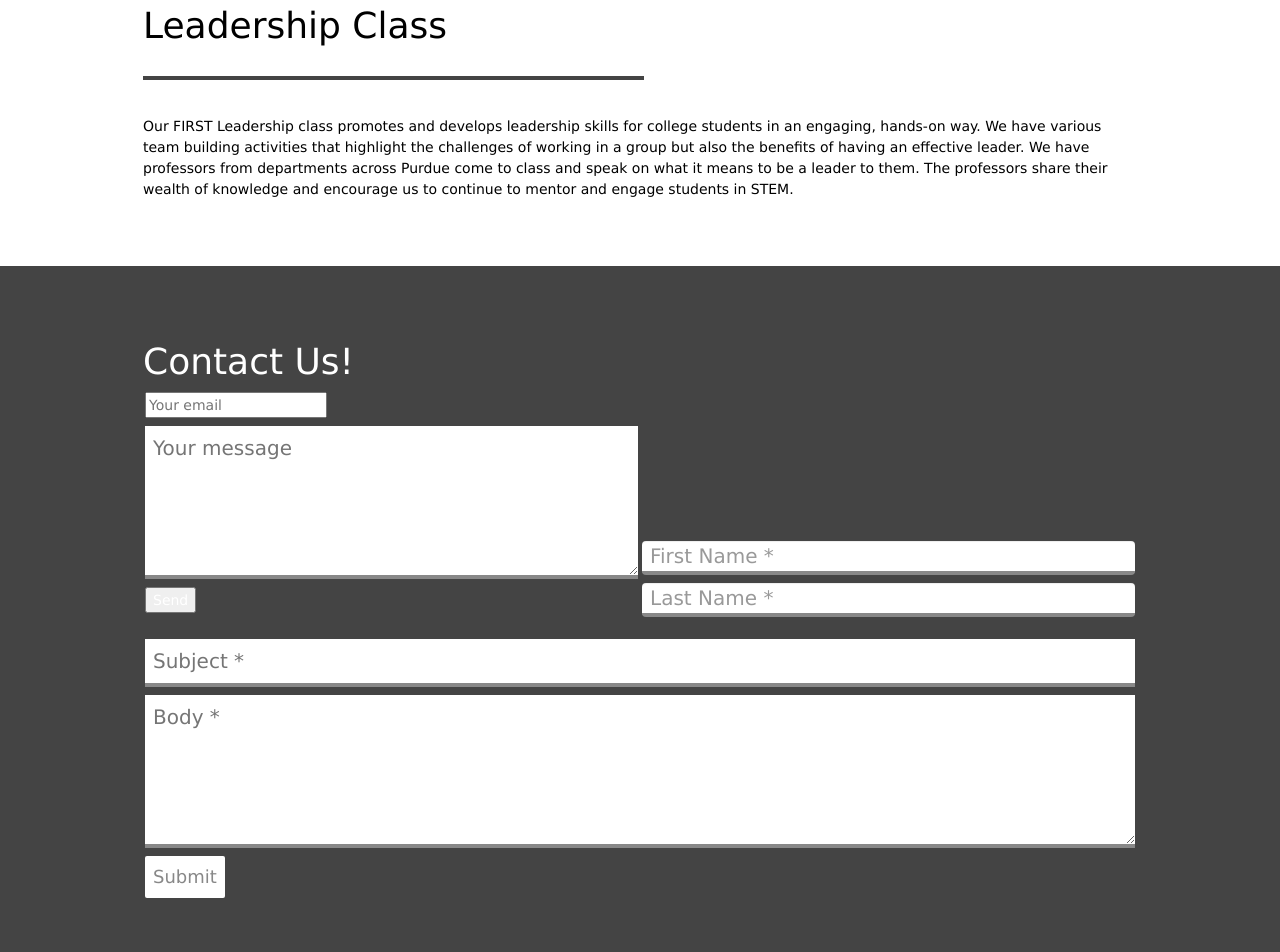
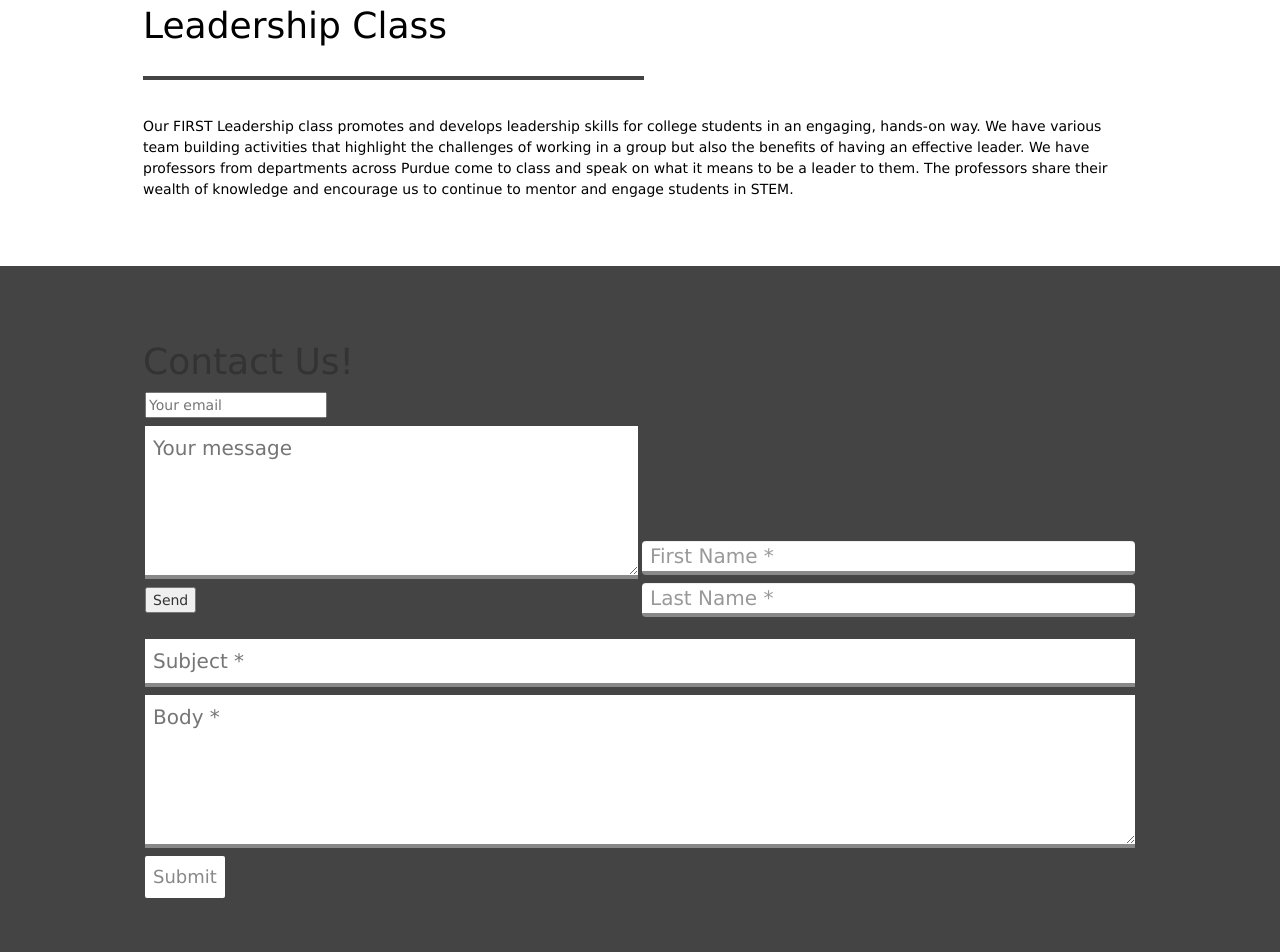
Before and after one commit to purduefirst/purduefirst.github.io, a Jekyll site: the page built from index.html, in a window 1280 px wide. Shown: the part 3005-3957 px from the top of the page. Built offline with Jekyll 4.4.1, drawn with Linux system fonts in a browser that asks for light colours.

Commit message:
Update Secondary Section Color
Secondary color was white which was messing up the contact form

```diff
--- a/_sass/components/section.scss
+++ b/_sass/components/section.scss
@@ -79,7 +79,7 @@ section {
 }
 .secondary-section {
 	background-color: #444444;
-	color: #fff;
+	color: #black;
 
 	hr {
 		border: 2px solid #ffffff;
```
